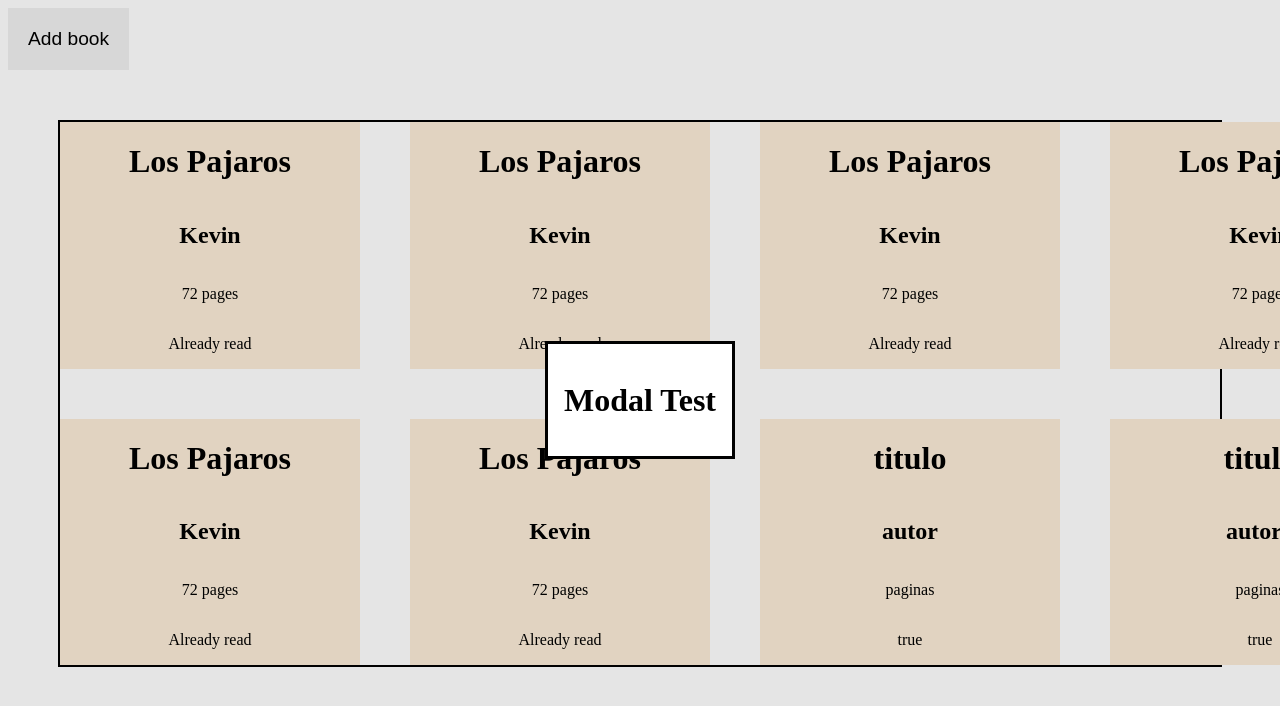
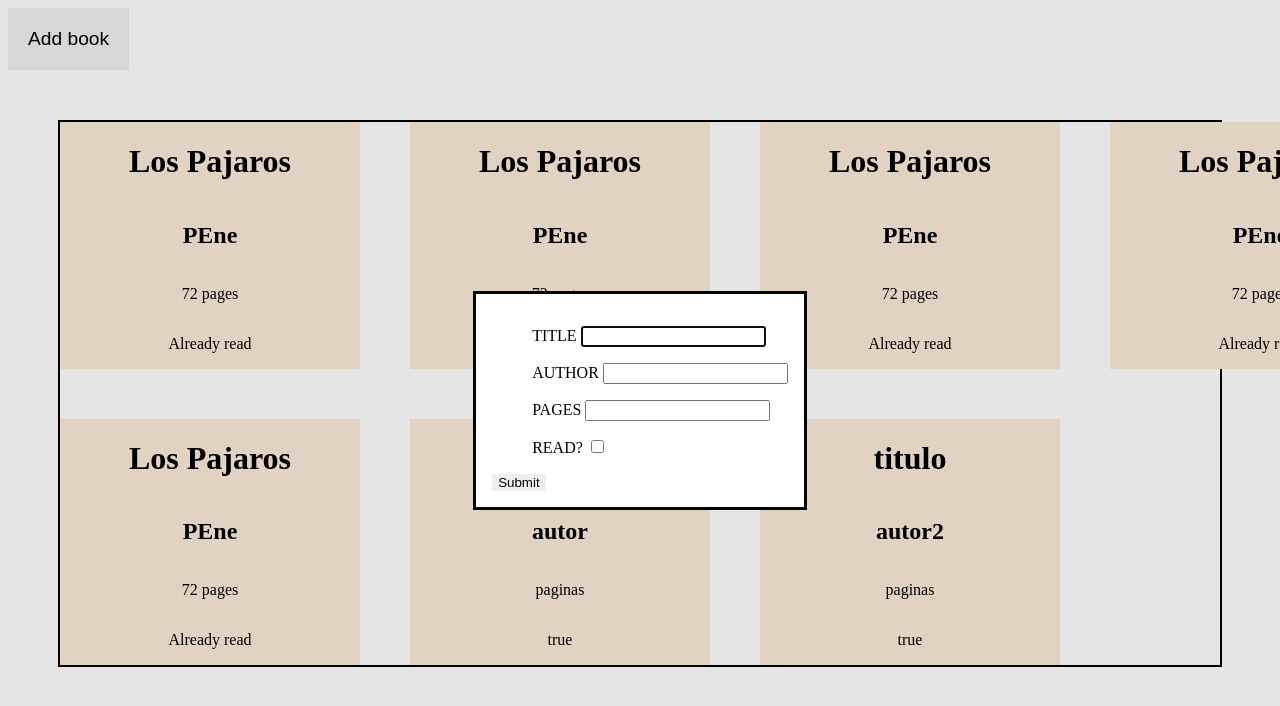
Before and after one commit to KevinAcz/library, a plain HTML site: page index.html in a window 1280 px wide. Both pictures are taken after a click on the button "Add book". Shown: the top 706 px of the page. Drawn offline with Linux system fonts and the light colour scheme.

Commit message:
Added basic skeleton form (dialog)

```diff
--- a/index.html
+++ b/index.html
@@ -11,56 +11,77 @@
     <button id="open-button">Add book</button>
 
     <dialog id="modal">
+        <form action="index.html" method="dialog">
+            <ul class="form-row">
+                <li>
+                    <label for="title">TITLE</label>
+                    <input type="text" id="title" name="title" required>
+                </li>
+            </ul>
 
-        <h1>Modal Test</h1>
+            <ul class="form-row">
+                <li>
+                    <label for="author">AUTHOR</label>
+                    <input type="text" id="author" name="author" required>
+                </li>
+            </ul>
+
+            <ul class="form-row">
+                <li>
+                    <label for="pages">PAGES</label>
+                    <input type="text" id="pages" name="pages" required>
+                </li>
+            </ul>
+
+            <ul class="form-row">
+                <li>
+                    <label for="read">READ?</label>
+                    <input type="checkbox" id="read" name="read" required>
+                </li>
+            </ul>
+
+            <button type="submit">Submit</button>
     </dialog>
 
     <div id="book-list">
         <div class="card-container">
             <h1 class="card-title">Los Pajaros</h1>
-            <h2 class="card-author">Kevin</h2>
+            <h2 class="card-author">PEne</h2>
             <p class="card-pages">72 pages</p>
             <p class="card-read">Already read</p>
         </div>
 
         <div class="card-container">
             <h1 class="card-title">Los Pajaros</h1>
-            <h2 class="card-author">Kevin</h2>
+            <h2 class="card-author">PEne</h2>
             <p class="card-pages">72 pages</p>
             <p class="card-read">Already read</p>
         </div>
 
         <div class="card-container">
             <h1 class="card-title">Los Pajaros</h1>
-            <h2 class="card-author">Kevin</h2>
+            <h2 class="card-author">PEne</h2>
             <p class="card-pages">72 pages</p>
             <p class="card-read">Already read</p>
         </div>
 
         <div class="card-container">
             <h1 class="card-title">Los Pajaros</h1>
-            <h2 class="card-author">Kevin</h2>
+            <h2 class="card-author">PEne</h2>
             <p class="card-pages">72 pages</p>
             <p class="card-read">Already read</p>
         </div>
 
         <div class="card-container">
             <h1 class="card-title">Los Pajaros</h1>
-            <h2 class="card-author">Kevin</h2>
+            <h2 class="card-author">PEne</h2>
             <p class="card-pages">72 pages</p>
             <p class="card-read">Already read</p>
         </div>
 
         <div class="card-container">
             <h1 class="card-title">Los Pajaros</h1>
-            <h2 class="card-author">Kevin</h2>
-            <p class="card-pages">72 pages</p>
-            <p class="card-read">Already read</p>
-        </div>
-
-        <div class="card-container">
-            <h1 class="card-title">Los Pajaros</h1>
-            <h2 class="card-author">Kevin</h2>
+            <h2 class="card-author">PEne</h2>
             <p class="card-pages">72 pages</p>
             <p class="card-read">Already read</p>
         </div>
--- a/styles.css
+++ b/styles.css
@@ -31,3 +31,10 @@ button {
 #open-button:hover {
     background-color: antiquewhite;
 }
+ul {
+    list-style-type: none;
+}
+li {
+    margin: 0;
+    padding: 0;
+}
```
